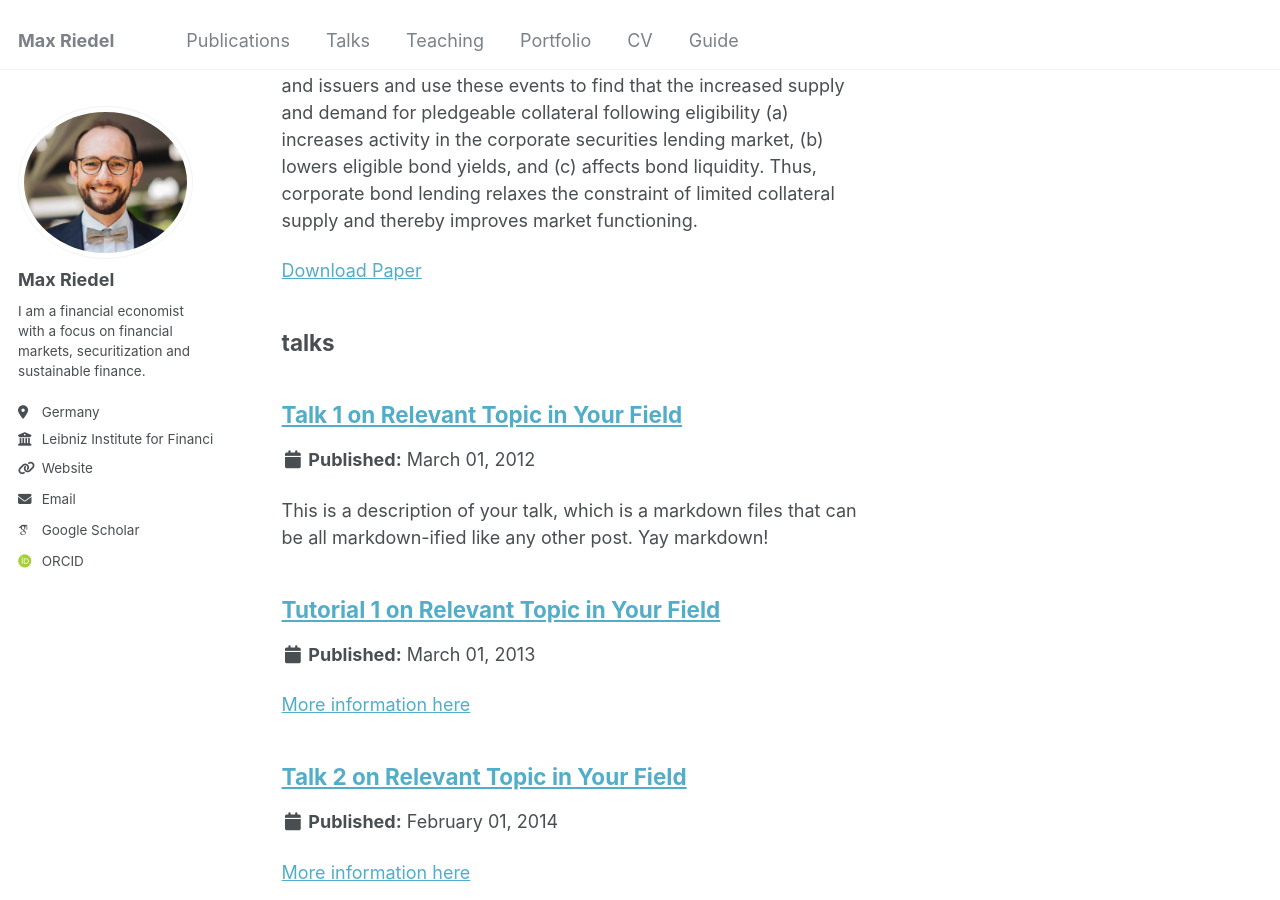
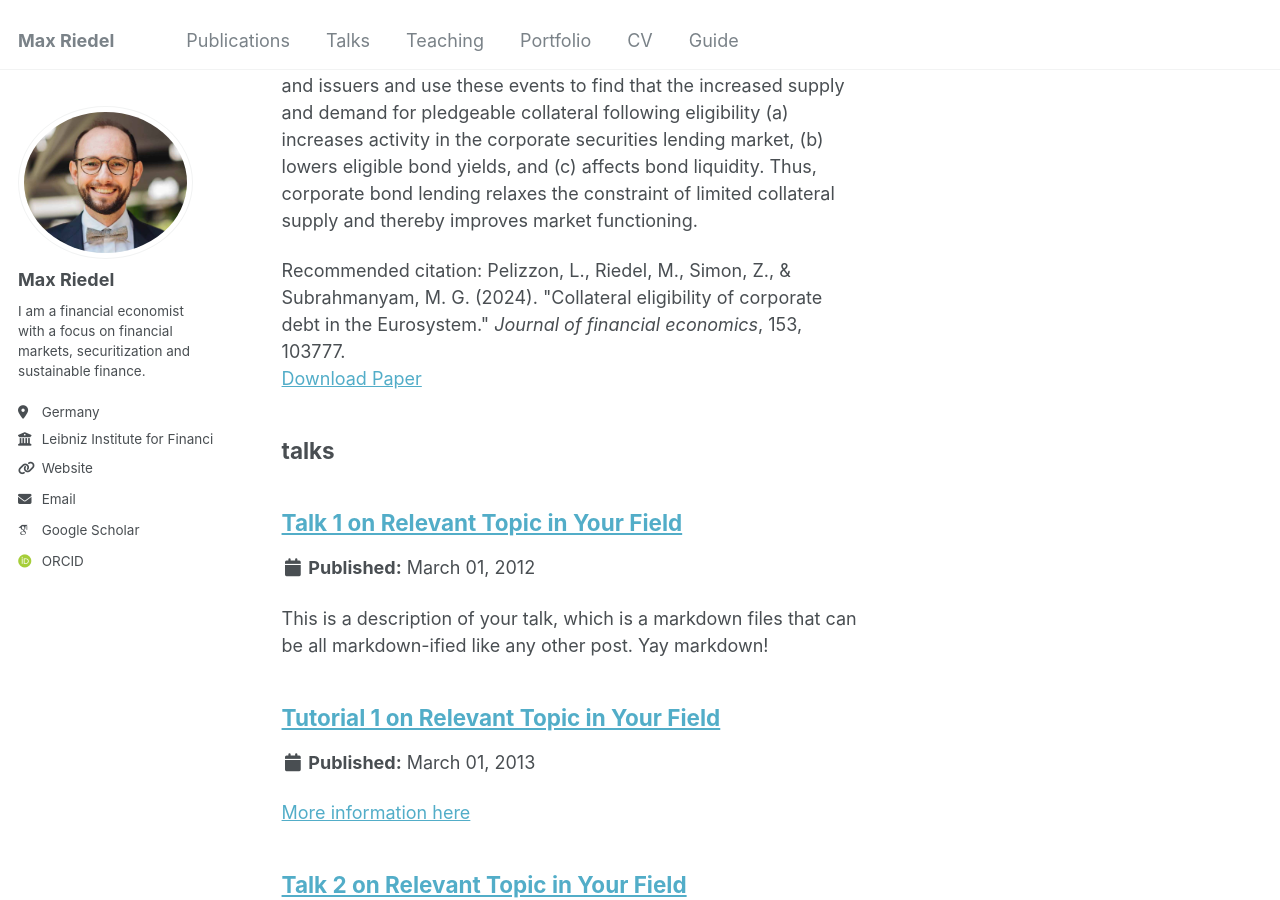
Before and after one commit to max-riedel-phd/max-riedel-phd.github.io, a Jekyll site: the page built from _pages/sitemap.md, in a window 1280 px wide and 900 px high, scrolled down 5079 px. Built offline with Jekyll 4.4.1, drawn with Linux system fonts in a browser that asks for light colours; some web fonts are replaced.

Commit message:
JFE update

```diff
--- a/_publications/2009-10-01-paper-title-number-1.md
+++ b/_publications/2024-03-01-paper-title-number-1.md
@@ -2,13 +2,14 @@
 title: "Collateral eligibility of corporate debt in the Eurosystem"
 collection: publications
 category: manuscripts
-permalink: https://doi.org/10.1016/j.jfineco.2023.103777
+permalink: /publication/2024-03-01-paper-title-number-1
 excerpt: 'We study the many implications of the Eurosystem collateral framework for corporate bonds. Using data on the evolving collateral eligibility list, we identify the first inclusion dates of bonds and issuers and use these events to find that the increased supply and demand for pledgeable collateral following eligibility (a) increases activity in the corporate securities lending market, (b) lowers eligible bond yields, and (c) affects bond liquidity. Thus, corporate bond lending relaxes the constraint of limited collateral supply and thereby improves market functioning.'
 date: 2024-03-01
 venue: 'Journal of Financial Economics'
 slidesurl: #'http://academicpages.github.io/files/slides1.pdf'
 paperurl: 'https://doi.org/10.1016/j.jfineco.2023.103777'
-citation: #'Your Name, You. (2009). &quot;Paper Title Number 1.&quot; <i>Journal 1</i>. 1(1).'
+citation: 'Pelizzon, L., Riedel, M., Simon, Z., & Subrahmanyam, M. G. (2024). &quot;Collateral eligibility of corporate debt in the Eurosystem.&quot; <i>Journal of financial economics</i>, 153, 103777.'
+
 ---
 
 The contents above will be part of a list of publications, if the user clicks the link for the publication than the contents of section will be rendered as a full page, allowing you to provide more information about the paper for the reader. When publications are displayed as a single page, the contents of the above "citation" field will automatically be included below this section in a smaller font.
```
